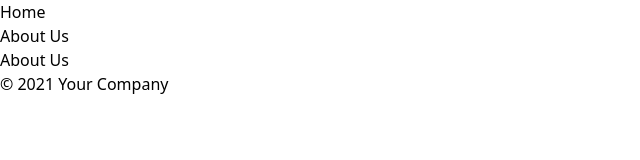
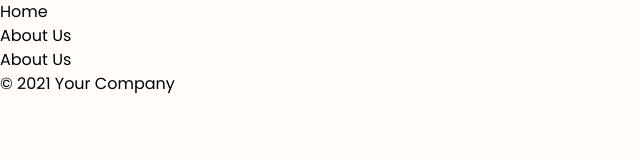
Before and after one commit to hansfigo/react-katalog-AMCC-x-HMIF, a React (Vite) app: page /about-us in a window 1280 px wide. Shown: the top 160 px of the page, without its empty margins (0-640 px from the left). Built offline with nearby package versions, Linux system fonts and the light colour scheme.

Commit message:
feat: styling global (font-family)

```diff
--- a/src/index.css
+++ b/src/index.css
@@ -1,3 +1,13 @@
+@import url('https://fonts.googleapis.com/css2?family=Poppins:ital,wght@0,100;0,200;0,300;0,400;0,500;0,600;0,700;0,800;0,900;1,100;1,200;1,300;1,400;1,500;1,600;1,700;1,800;1,900&display=swap');
+
 @tailwind base;
 @tailwind components;
 @tailwind utilities;
+
+
+@layer base {
+  body {
+    font-family: "Poppins", sans-serif;
+    @apply bg-orange-50/30
+  }
+}
```
